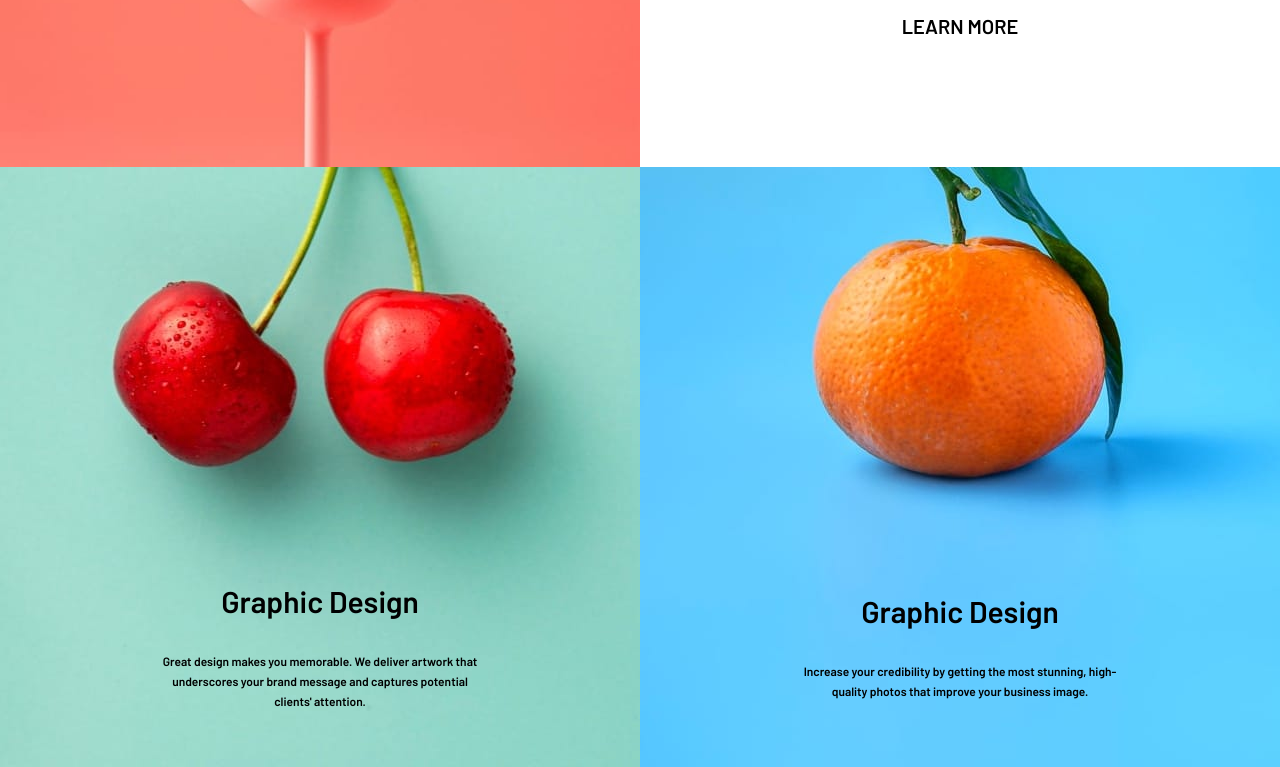
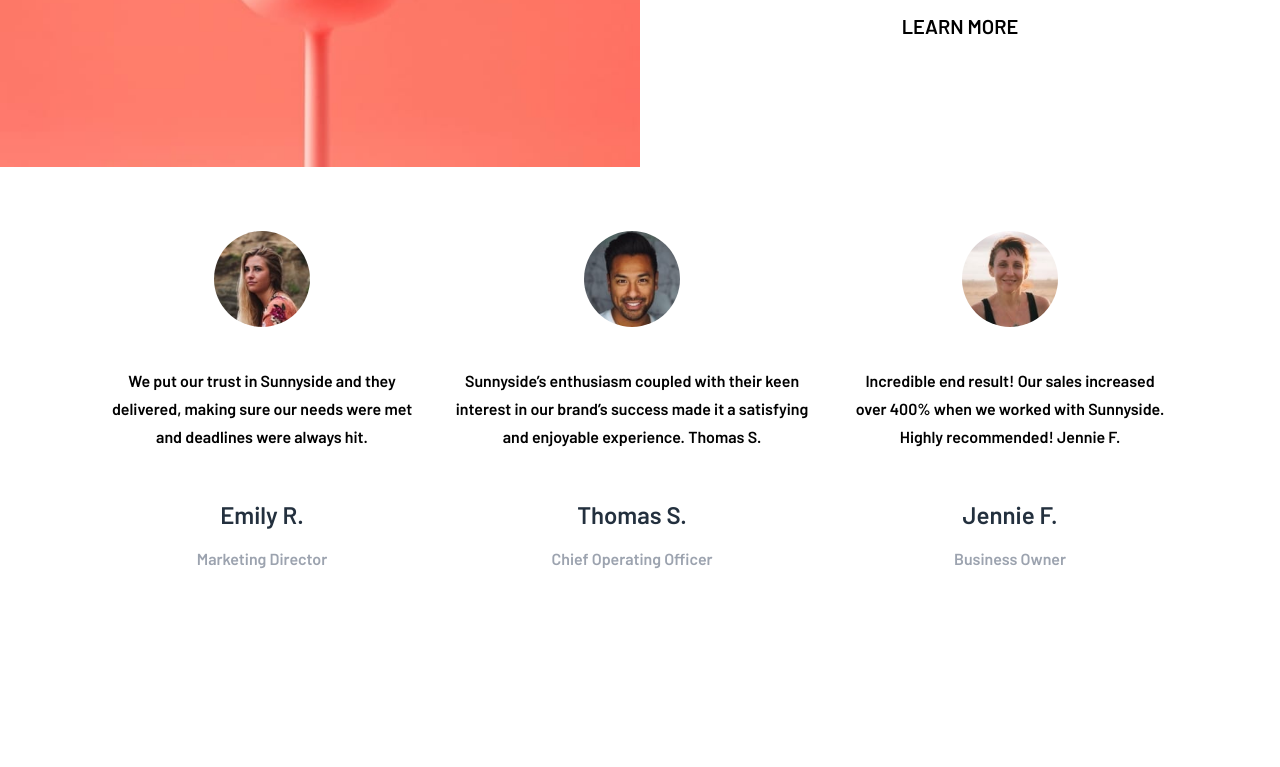
Before and after one commit to Mohamed-N-Mohamed/frontend-mentor-challenges, a React (Create React App) app in the folder sunnyside-agency-landing-page/: page / in a window 1280 px wide. Shown: the part 1400-2167 px from the top of the page. After the commit the page ends 2035 px from the top, so only its background shows below. Built offline with nearby package versions, Linux system fonts and the light colour scheme.

Commit message:
added testimonials section

```diff
--- a/sunnyside-agency-landing-page/src/App.js
+++ b/sunnyside-agency-landing-page/src/App.js
@@ -1,6 +1,7 @@
 import Design from "./components/Design";
 import Hero from "./components/Hero";
 import Navbar from "./components/Navbar";
+import Testimonials from "./components/Testimonials";
 import Transform from "./components/Transform";
 
 function App() {
@@ -9,7 +10,9 @@ function App() {
       <Navbar />
       <Hero />
       <Transform />
-      <Design />
+      {/*Design page needs to be fixed */}
+      {/* <Design /> */}
+      <Testimonials />
     </div>
   );
 }
--- /dev/null
+++ b/sunnyside-agency-landing-page/src/components/Testimonials.js
@@ -0,0 +1,48 @@
+import React from "react";
+import Image1 from "../images/image-emily.jpg";
+import Image2 from "../images/image-jennie.jpg";
+import Image3 from "../images/image-thomas.jpg";
+
+const Testimonials = () => {
+  return (
+    <div className='testimonials text-center flex flex-col justify-center items-center md:flex-row'>
+      <div className='container py-8 text-center flex flex-col justify-center items-center md:flex-row '>
+        <div className='cards py-8'>
+          <img src={Image1} alt='emily' className='w-24 mx-auto rounded-full' />
+          <p className='leading-7 px-4 mt-2 py-8'>
+            We put our trust in Sunnyside and they delivered, making sure our
+            needs were met and deadlines were always hit.
+          </p>
+
+          <h4 className='text-2xl py-4 text-[#23303e]'> Emily R.</h4>
+          <h5 className='text-base text-gray-400'>Marketing Director</h5>
+        </div>
+
+        <div className='cards py-8'>
+          <img src={Image3} alt='emily' className='w-24 mx-auto rounded-full' />
+          <p className='leading-7 px-4 mt-2 py-8'>
+            Sunnyside’s enthusiasm coupled with their keen interest in our
+            brand’s success made it a satisfying and enjoyable experience.
+            Thomas S.
+          </p>
+
+          <h4 className='text-2xl py-4 text-[#23303e]'> Thomas S.</h4>
+          <h5 className='text-base text-gray-400'> Chief Operating Officer</h5>
+        </div>
+
+        <div className='cards py-8'>
+          <img src={Image2} alt='emily' className='w-24 mx-auto rounded-full' />
+          <p className='leading-7 px-4 mt-2 py-8'>
+            Incredible end result! Our sales increased over 400% when we worked
+            with Sunnyside. Highly recommended! Jennie F.
+          </p>
+
+          <h4 className='text-2xl py-4 text-[#23303e]'> Jennie F.</h4>
+          <h5 className='text-base text-gray-400'> Business Owner</h5>
+        </div>
+      </div>
+    </div>
+  );
+};
+
+export default Testimonials;
--- a/sunnyside-agency-landing-page/src/index.css
+++ b/sunnyside-agency-landing-page/src/index.css
@@ -30,6 +30,10 @@ body {
   /* background-size: 100%  400px */
 }
 
+.testimonials{
+
+}
+
 
 
 @media(min-width: 768px){
--- a/sunnyside-agency-landing-page/tailwind.config.js
+++ b/sunnyside-agency-landing-page/tailwind.config.js
@@ -2,7 +2,17 @@
 module.exports = {
   content: ["./src/**/*.{js,jsx,ts,tsx}"],
   theme: {
-    extend: {},
+    extend: {
+      container: {
+        padding: "1rem",
+        center: true,
+      },
+      screens: {
+        lg: "1124px",
+        xl: "1124px",
+        "2xl": "1124px",
+      },
+    },
   },
   plugins: [],
 };
```
Also changed, not shown: sunnyside-agency-landing-page/src/index.html (+3 -9 lines).
